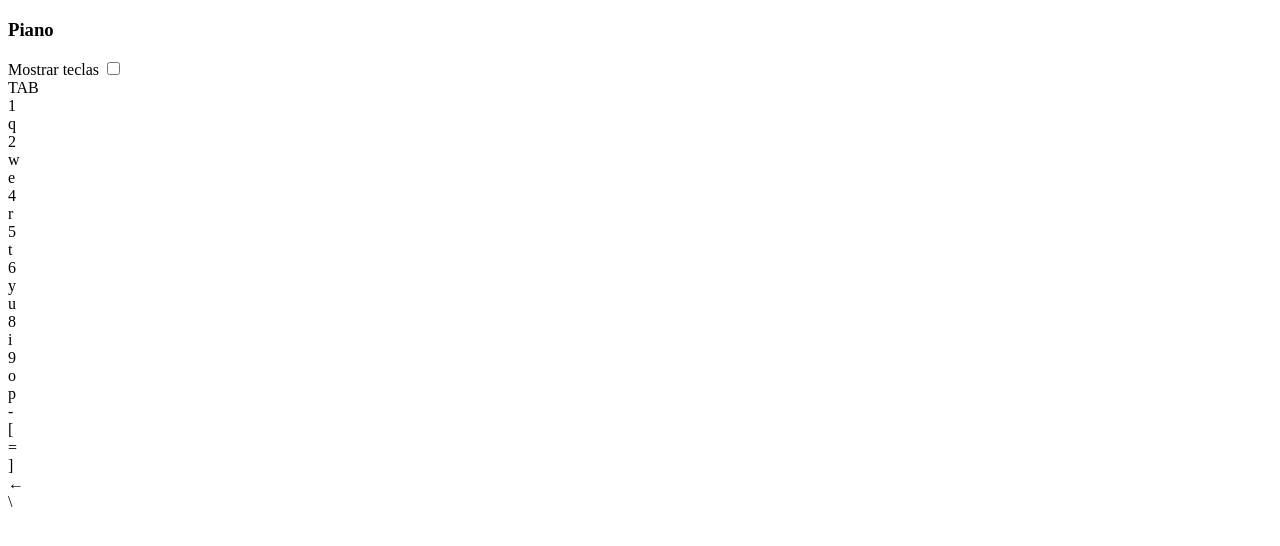
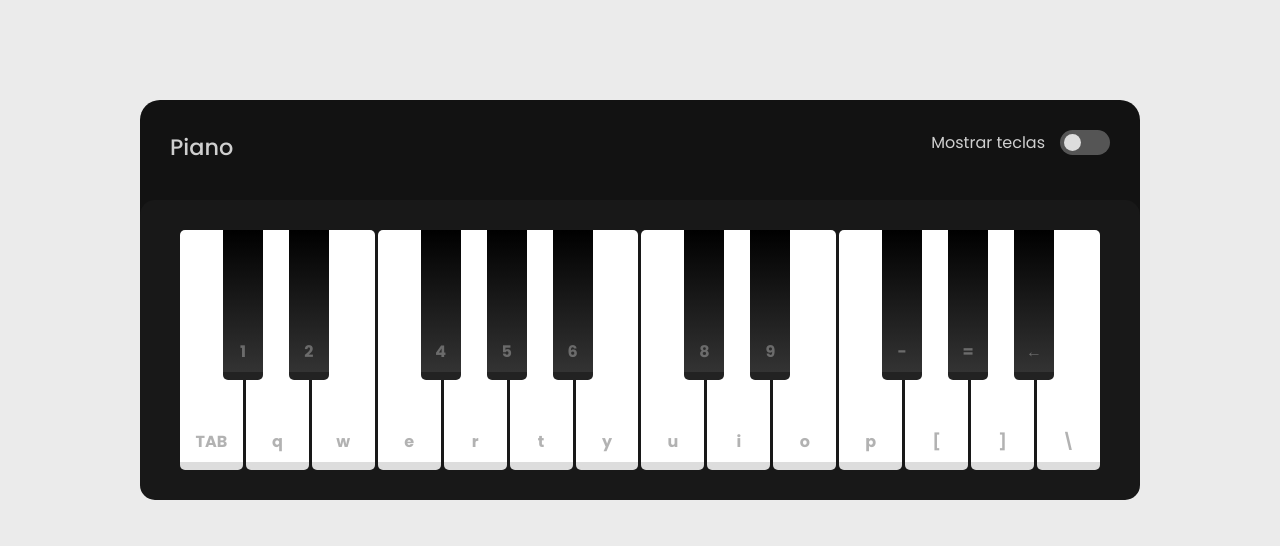
Before and after one commit to ThiagoMonts/piano, a plain HTML site: page index.html in a window 1280 px wide. Drawn offline with Linux system fonts and the light colour scheme.

Commit message:
Estilização das teclas

```diff
--- a/css/style.css
+++ b/css/style.css
@@ -0,0 +1,111 @@
+@import url('https://fonts.googleapis.com/css2?family=Poppins:wght@300;400;500;700&display=swap');
+
+* {
+    margin: 0;
+    padding: 0;
+    box-sizing: border-box;
+    font-family: 'Poppins', sans-serif;
+}
+
+body {
+    background-color: #ebebeb;
+}
+
+.piano {
+    background-color: #121212;
+    width: 1000px;
+    height: 400px;
+    margin: 100px auto 0;
+    border-radius: 20px;
+    display: flex;
+    flex-direction: column;
+    align-items: center;
+    justify-content: space-between;
+}
+.controls {
+    color: rgba(255, 255, 255, 0.8);
+    padding: 30px;
+    display: flex;
+    width: 100%;
+    justify-content: space-between;
+}
+
+.controls h1 {
+    font-weight: 500;
+    font-size: 1.4rem;
+}
+.switcher {
+    width: 50px;
+    height: 25px;
+    background-color: #555;
+    display: flex;
+    border-radius: 50px;
+    padding: 4px;
+}
+
+.switcher__button {
+    height: 100%;
+    aspect-ratio: 1/1;
+    background-color: #ddd;
+    border-radius: 25px;
+}
+
+.switcher--active {
+    background-color: #006eff;
+}
+
+.checkbox__label {
+    display: flex;
+    gap: 15px;
+}
+
+.piano__keys {
+    width: 100%;
+    height: 300px;
+    background-color: #181818;
+    border-radius: 15px;
+    padding: 30px 40px;
+    display: flex;
+}
+.white {
+    background-color: white;
+    flex-grow: 1;
+    border-radius: 5px;
+    border-bottom: 8px solid #ddd;
+    color: rgba(0, 0, 0, 0.3);
+    margin-left: -17px;
+    z-index: 1;
+}
+
+.key span {
+    font-weight: 600;
+    position: absolute;
+}
+
+.key {
+    position: relative;
+    display: flex;
+    align-items: flex-end;
+    justify-content: center;
+    padding-bottom: 8px;
+    user-select: none;
+}
+
+.black {
+    width: 40px;
+    background: linear-gradient(black, #333);
+    height: 150px;
+    border-radius: 0 0 5px 5px;
+    border-bottom: 8px solid #222;
+    margin-left: -20px;
+    z-index: 2;
+    color: rgba(255, 255, 255, 0.3);
+}
+
+.piano__keys .white:nth-child(1) {
+    margin-left: 0;
+}
+
+.piano__keys .white:nth-child(5), .white:nth-child(12), .white:nth-child(17) {
+    margin-right: 20px;
+}
--- a/index.html
+++ b/index.html
@@ -12,12 +12,12 @@
         <section class="controls">
             <h1>Piano</h1>
 
-            <label>
+            <label class="checkbox__label" >
                 Mostrar teclas
                 <span class="switcher">
                     <span class="switcher__button"></span>
                 </span>
-                <input type="checkbox" class="checkbox__keys">
+                <input type="checkbox" class="checkbox__keys" hidden>
             </label>
         </section>
         <section class="piano__keys">
```
